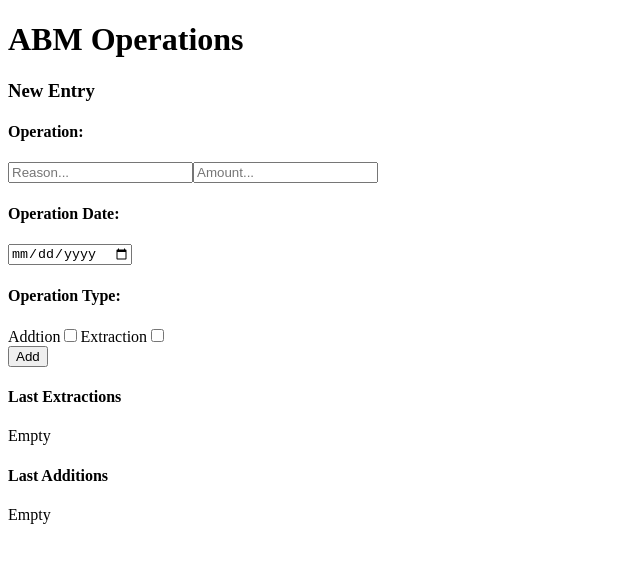
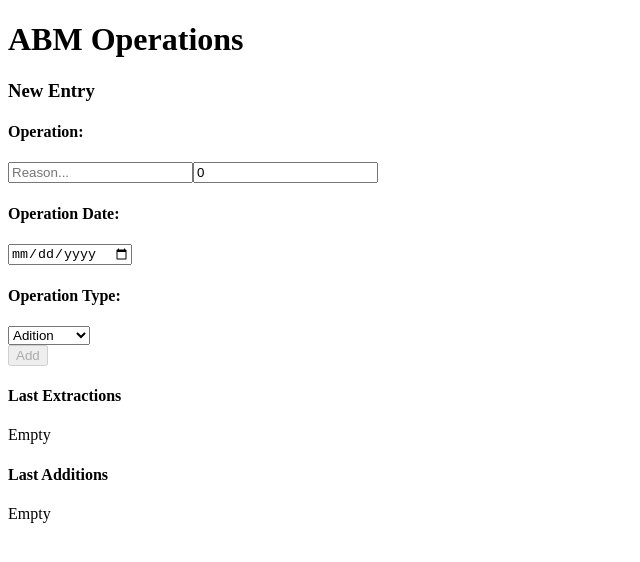
Before and after one commit to JotaCeR/Personal-Finances, a React (Create React App) app in the folder client/: page /operations in a window 1280 px wide. Shown: the top 562 px of the page, without its empty margins (0-640 px from the left). Built offline with nearby package versions, Linux system fonts and the light colour scheme.

Commit message:
Push from client dir controlled form changes.

```diff
--- a/client/package.json
+++ b/client/package.json
@@ -6,6 +6,7 @@
     "@testing-library/jest-dom": "^5.14.1",
     "@testing-library/react": "^11.2.7",
     "@testing-library/user-event": "^12.8.3",
+    "axios": "^0.21.4",
     "react": "^17.0.2",
     "react-dom": "^17.0.2",
     "react-router-dom": "^5.3.0",
--- /dev/null
+++ b/client/src/components/EntryForm.jsx
@@ -0,0 +1,94 @@
+import React, { useState } from 'react';
+const axios = require('axios');
+
+export default function EntryForm() {
+    const [entry, setEntry] = useState({
+        reason: "",
+        amount: 0,
+        date: "",
+        type: ""
+    });
+
+    const [errors, setErrors] = useState({
+        reason: "Please add the reason of the entry.",
+        amount: "Please especify a positive amount for the entry.",
+        date: "Please choose a valid date for the entry.",
+        type: "Please, choose if the entry is a substraction or adition."
+    });
+
+    function validateEntry (entry) {
+        let errors = {};
+
+        if (entry.reason === "") {
+                errors.reason = "Please add the reason of the entry."
+        };
+        if (entry.amount <= 0) {
+                errors.amount = "Please especify a positive amount for the entry."
+        };
+        if (entry.date === "") {
+                errors.date = "Please choose a valid date for the entry."
+        };
+        if (entry.type === "") {
+                errors.type = "Please, choose if the entry is a substraction or adition."
+        };
+
+        return errors;
+    };
+
+    function handleChange (e) {
+        e.preventDefault();
+
+        setErrors(validateEntry({...entry, [e.target.name]: e.target.value}))
+
+        setEntry((entry) => ({
+            ...entry,
+            [e.target.name]: e.target.value
+        }));
+    };
+
+    async function addEntry (entry) {
+        await axios({
+            method: 'post',
+            url: 'http://localhost:3001/entries',
+            data: entry
+        })
+    };
+
+    function validateButton(errors) {
+        const validation = Object.keys(errors);
+
+        if (validation.length > 0) {
+            return true
+        } else {
+            return false
+        }
+    }
+
+    return (
+        <div>
+                <h3>New Entry</h3>
+                <form onSubmit={(e) => {
+                    e.preventDefault();
+                    addEntry(entry);
+                }}>
+                    <div>
+                        <h4>Operation:</h4>
+                        <input name="reason" type="text" placeholder="Reason..." value={entry.reason} onChange={(e) => handleChange(e)} />
+                        <input name="amount" type="number" min="1" placeholder="Amount..." value={entry.amount} onChange={(e) => handleChange(e)} />
+                    </div>
+                    <div>
+                        <h4>Operation Date:</h4>
+                        <input name="date" type="date" value={entry.date} onChange={(e) => handleChange(e)} />
+                    </div>
+                    <div>
+                        <h4>Operation Type:</h4>
+                        <select name="type" value={entry.type} onChange={(e) => handleChange(e)} >
+                            <option value="adition">Adition</option>
+                            <option value="extraction">Extraction</option>
+                        </select>
+                    </div>
+                    {validateButton(errors) ? <button type="submit" disabled>Add</button> : <button type="submit">Add</button>}
+                </form>
+            </div>
+    )
+}
--- a/client/src/components/OpsABM.jsx
+++ b/client/src/components/OpsABM.jsx
@@ -1,31 +1,11 @@
 import React from 'react';
+import EntryForm from './EntryForm';
 
 export default function ABM() {
     return (
         <div>
             <h1>ABM Operations</h1>
-            <div>
-                <h3>New Entry</h3>
-                <form>
-                    <div>
-                        <h4>Operation:</h4>
-                        <input name="reason" type="text" placeholder="Reason..." />
-                        <input name="amount" type="number" min="0.1" placeholder="Amount..." />
-                    </div>
-                    <div>
-                        <h4>Operation Date:</h4>
-                        <input name="date" type="date" />
-                    </div>
-                    <div>
-                        <h4>Operation Type:</h4>
-                        <label>Addtion</label>
-                        <input name="addition" value="add" type="checkbox" />
-                        <label>Extraction</label>
-                        <input name="extraction" value="rem" type="checkbox" />
-                    </div>
-                    <button>Add</button>
-                </form>
-            </div>
+            <EntryForm />
             <div>
                 <div>
                     <h4>Last Extractions</h4>
```
Also changed, not shown: 1 other file (tests, documents, lock files or other folders).
